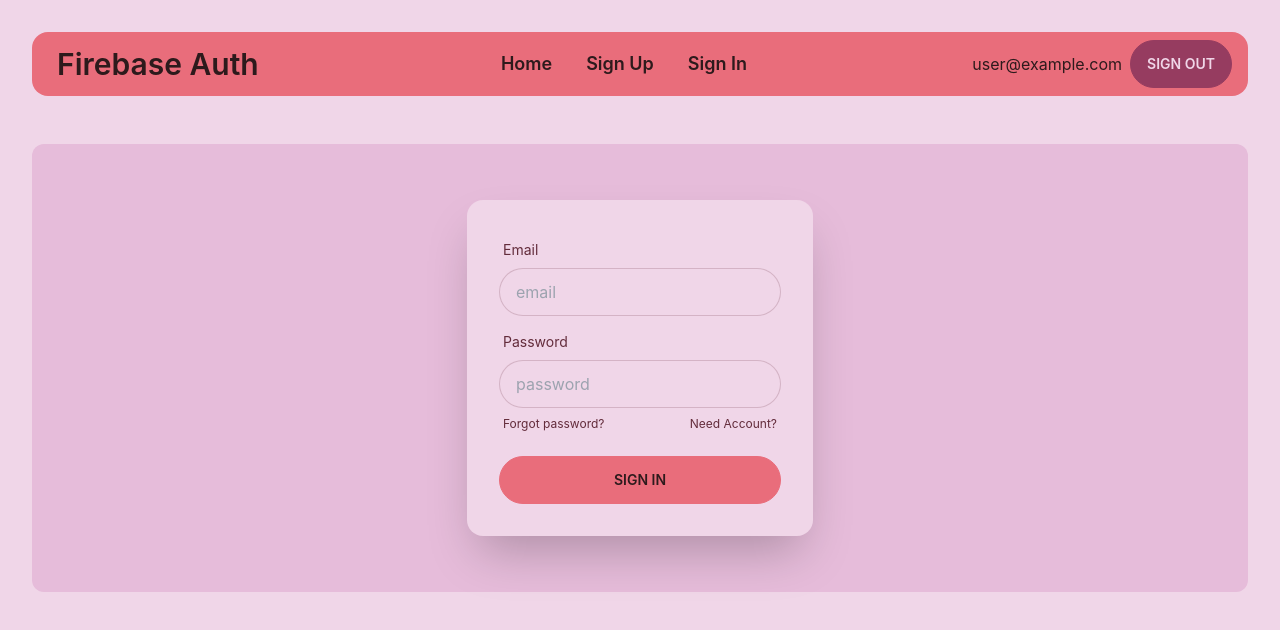
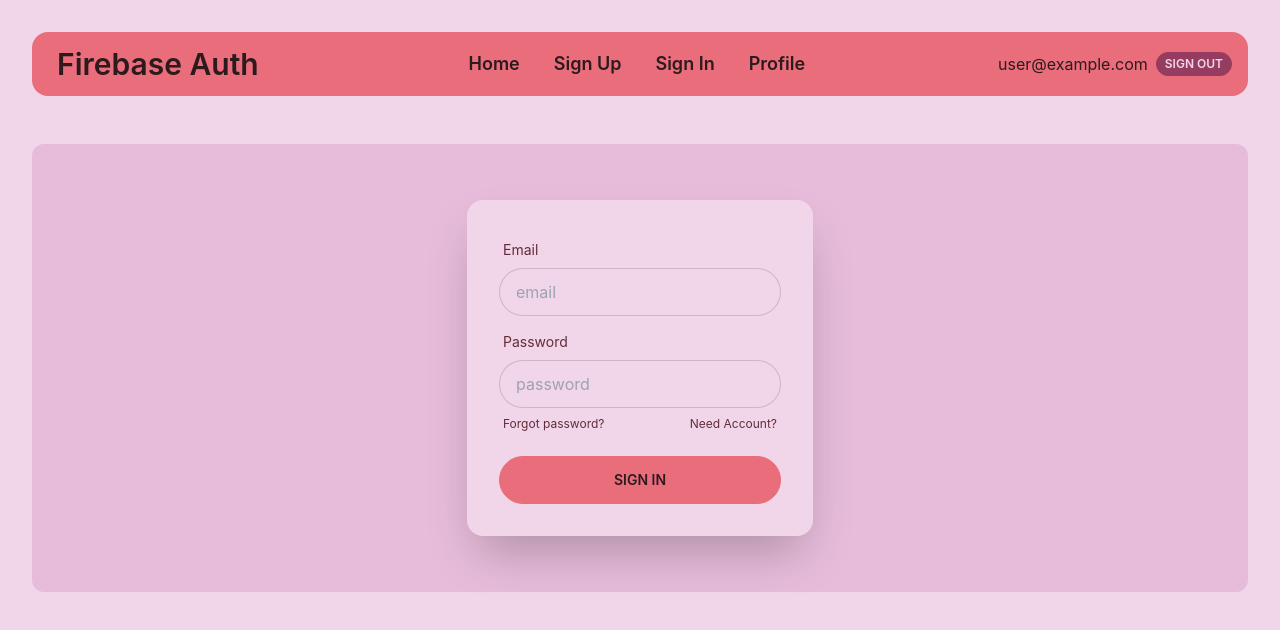
Before and after one commit to nurealammiaji/firebase-auth, a React (Vite) app: page /sign-in in a window 1280 px wide. Shown: the top 630 px of the page. Built offline with nearby package versions, Linux system fonts and the light colour scheme; no server answers; sample sign-in values are in the browser's storage.

Commit message:
private route added

```diff
--- a/src/components/Navigation/Navigation.jsx
+++ b/src/components/Navigation/Navigation.jsx
@@ -26,9 +26,10 @@ const Navigation = () => {
                 <NavLink className="text-lg normal-case btn btn-ghost" to="/">Home</NavLink>
                 <NavLink className="text-lg normal-case btn btn-ghost" to="/sign-up">Sign Up</NavLink>
                 <NavLink className="text-lg normal-case btn btn-ghost" to="/sign-in">Sign In</NavLink>
+                {user && <NavLink className="text-lg normal-case btn btn-ghost" to="/profile">Profile</NavLink>}
             </div>
             <div>
-                {user ? <><p>{user.email}</p><button className="mx-2 btn btn-active btn-neutral" onClick={signOutHandle}>Sign Out</button></> : <><p className="mx-2">Please, Sign In !!</p></>}
+                {user ? <><p>{user.email}</p><button className="mx-2 btn btn-active btn-neutral btn-xs" onClick={signOutHandle}>Sign Out</button></> : <><p className="mx-2">Please, Sign In !!</p></>}
             </div>
         </nav>
     );
--- /dev/null
+++ b/src/components/PrivateRoute/PrivateRoute.jsx
@@ -0,0 +1,16 @@
+import { useContext } from "react";
+import { AuthContext } from "../Providers/AuthProviders";
+import { Navigate } from "react-router-dom";
+
+
+const PrivateRoute = ({children}) => {
+
+    const { user } = useContext(AuthContext);
+
+    if (user) {
+        return children;
+    }
+    return <Navigate to="/sign-in" replace={true}></Navigate>
+};
+
+export default PrivateRoute;
--- /dev/null
+++ b/src/components/Profile/Profile.jsx
@@ -0,0 +1,19 @@
+import { useContext } from "react";
+import { AuthContext } from "../Providers/AuthProviders";
+
+
+const Profile = () => {
+
+    const { user } = useContext(AuthContext);
+
+    return (
+        <div>
+            <br /><br />
+            <div className="py-10 hero bg-base-200 rounded-xl">
+            <h3>Email: {user.email}</h3>
+            </div>
+        </div>
+    );
+};
+
+export default Profile;
--- a/src/main.jsx
+++ b/src/main.jsx
@@ -12,6 +12,8 @@ import SignUp from './components/SignUp/SignUp';
 import SignIn from './components/SignIn/SignIn';
 import Forgot from './components/Forgot/Forgot.jsx';
 import AuthProviders from './components/Providers/AuthProviders.jsx';
+import PrivateRoute from './components/PrivateRoute/PrivateRoute.jsx';
+import Profile from './components/Profile/Profile.jsx';
 
 const router = createBrowserRouter([
   {
@@ -34,6 +36,10 @@ const router = createBrowserRouter([
       {
         path: "forgot",
         element: <Forgot></Forgot>
+      },
+      {
+        path: "profile",
+        element: <PrivateRoute><Profile></Profile></PrivateRoute>
       }
     ]
   }
```
